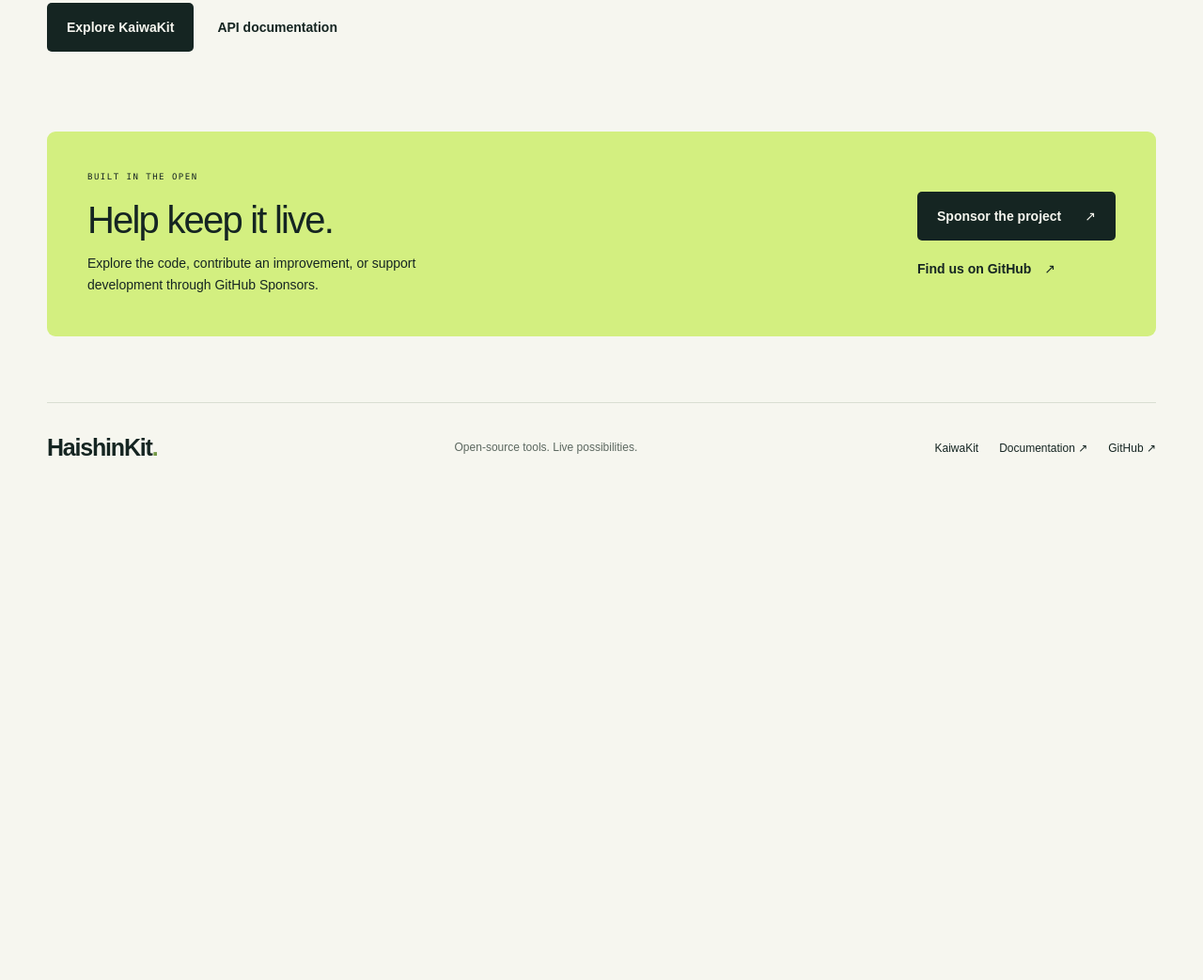
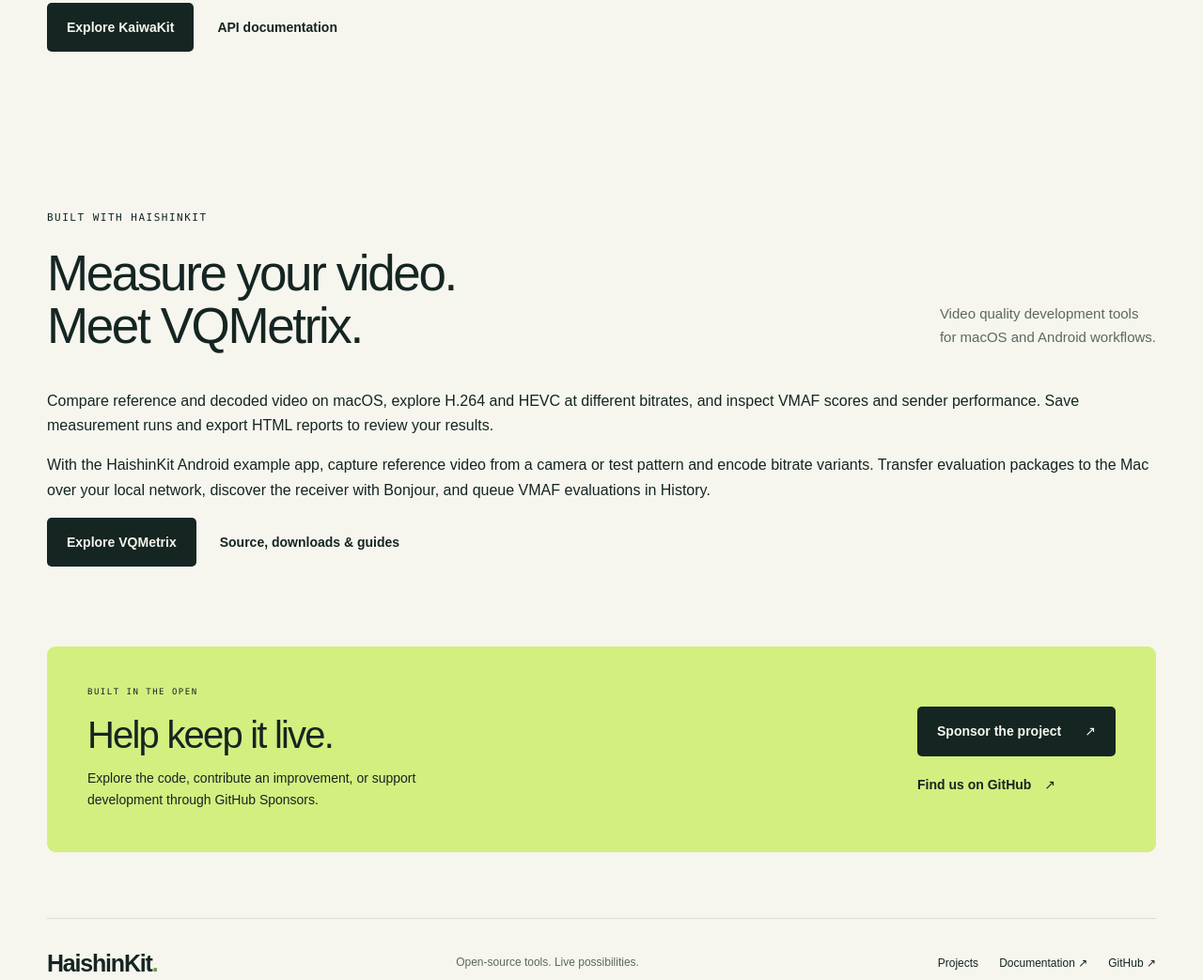
Before and after one commit to HaishinKit/haishinkit.com, a plain HTML site: page index.html in a window 1280 px wide. Shown: the part 4350-5393 px from the top of the page at 94% size. Before the commit the page ends 4874 px from the top, so only its background shows below. Drawn offline with Linux system fonts and the light colour scheme.

Commit message:
docs: introduce VQMetrix on the landing page

```diff
--- a/index.html
+++ b/index.html
@@ -78,8 +78,14 @@ open Examples/Examples.xcodeproj</code></pre><p>Using another platform? <a href=
   <p>This experimental library includes Apple and Android example apps.</p>
   <div class="actions"><a class="button primary" href="https://github.com/shogo4405/KaiwaKit">Explore KaiwaKit</a><a class="text-link" href="https://github.com/shogo4405/KaiwaKit#-api-documentation">API documentation</a></div>
 </section>
+<section id="vqmetrix" class="section wrap" aria-labelledby="vqmetrix-title">
+  <div class="section-heading"><div><p class="eyebrow">BUILT WITH HAISHINKIT</p><h2 id="vqmetrix-title">Measure your video.<br />Meet VQMetrix.</h2></div><p>Video quality development tools<br />for macOS and Android workflows.</p></div>
+  <p>Compare reference and decoded video on macOS, explore H.264 and HEVC at different bitrates, and inspect VMAF scores and sender performance. Save measurement runs and export HTML reports to review your results.</p>
+  <p>With the HaishinKit Android example app, capture reference video from a camera or test pattern and encode bitrate variants. Transfer evaluation packages to the Mac over your local network, discover the receiver with Bonjour, and queue VMAF evaluations in History.</p>
+  <div class="actions"><a class="button primary" href="https://haishinkit.github.io/VQMetrix/">Explore VQMetrix</a><a class="text-link" href="https://github.com/HaishinKit/VQMetrix">Source, downloads &amp; guides</a></div>
+</section>
     <section class="support wrap" aria-labelledby="support-title"><div><p class="eyebrow">BUILT IN THE OPEN</p><h2 id="support-title">Help keep it live.</h2><p>Explore the code, contribute an improvement, or support development through GitHub Sponsors.</p></div><div class="actions"><a class="button primary" href="https://github.com/sponsors/shogo4405">Sponsor the project <span aria-hidden="true">↗</span></a><a class="text-link" href="https://github.com/HaishinKit">Find us on GitHub <span aria-hidden="true">↗</span></a></div></section>
   </main>
-  <footer class="wrap footer"><a class="brand" href="/">HaishinKit<span class="brand-dot">.</span></a><p>Open-source tools. Live possibilities.</p><nav aria-label="Footer"><a href="#related">KaiwaKit</a><a href="https://docs.haishinkit.com/">Documentation ↗</a><a href="https://github.com/HaishinKit">GitHub ↗</a></nav></footer>
+  <footer class="wrap footer"><a class="brand" href="/">HaishinKit<span class="brand-dot">.</span></a><p>Open-source tools. Live possibilities.</p><nav aria-label="Footer"><a href="#related">Projects</a><a href="https://docs.haishinkit.com/">Documentation ↗</a><a href="https://github.com/HaishinKit">GitHub ↗</a></nav></footer>
 </body>
 </html>
```
Also changed, not shown: 1 other file.
